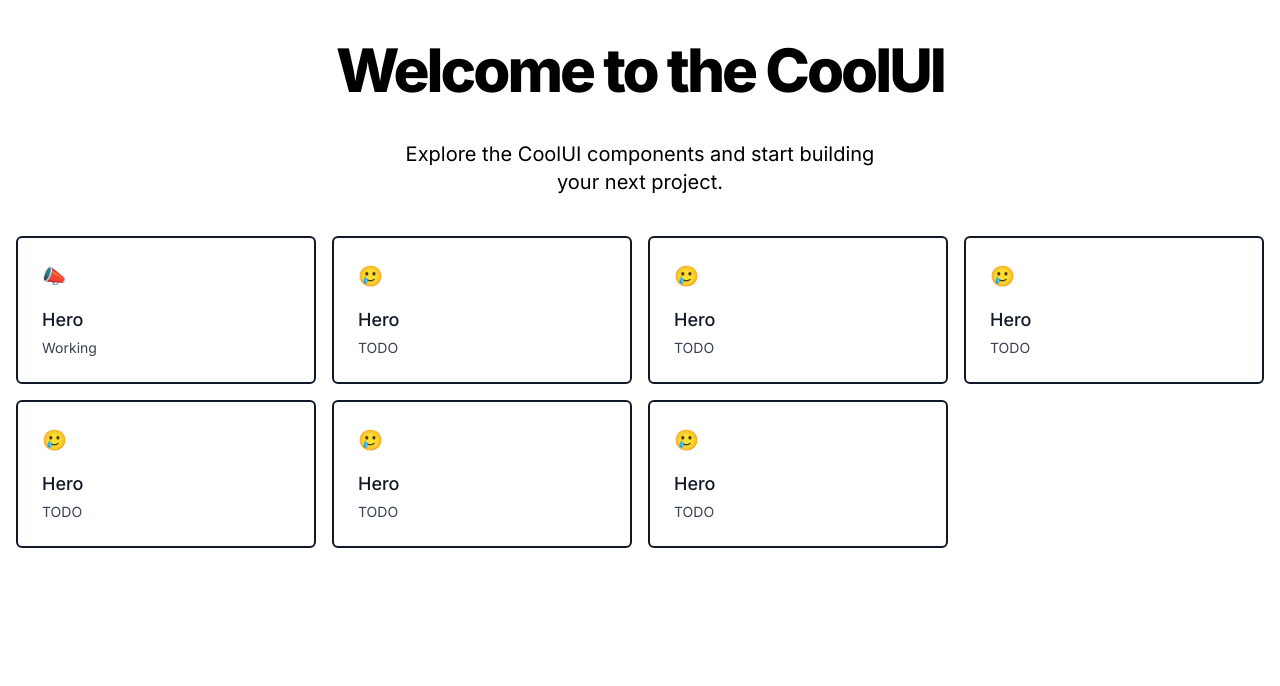
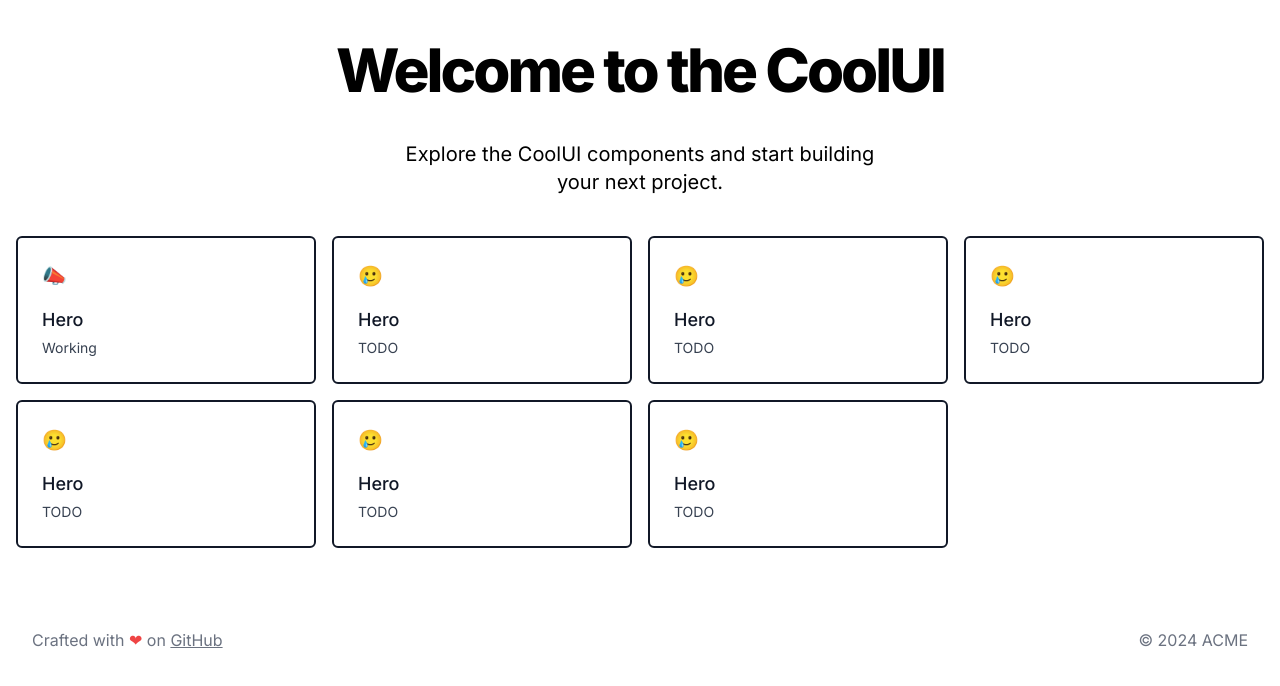
Before and after one commit to nazimboudeffa/coolui-nextjs-talwind, a Next.js app: page / in a window 1280 px wide. Shown: the top 686 px of the page. Built offline with nearby package versions, Linux system fonts and the light colour scheme.

Commit message:
Added footer

```diff
--- a/src/app/hero/page.tsx
+++ b/src/app/hero/page.tsx
@@ -13,7 +13,7 @@ export default function Hero() {
         objectPosition="center"
       />
       <Link className="absolute mt-10 px-20 py-5 bg-green-500 text-white rounded-lg hover:bg-green-600"
-        href="https://github.com/nazimboudeffa/ui-cool-nextjs-talwind"
+        href="#"
       >
         Start !
       </Link>
--- a/src/app/page.tsx
+++ b/src/app/page.tsx
@@ -139,6 +139,19 @@ export default function Home() {
         </li>
     </ul>
     </div>
+    <footer>
+        <div className="mx-auto max-w-screen-xl px-4 py-8 sm:px-6 lg:px-8">
+            <div className="flex items-center justify-between">
+                <div className="flex text-gray-500">
+                    <p>Crafted with <span className="text-red-500">❤</span> on <a href="https://github.com/nazimboudeffa/ui-cool-nextjs-talwind"><u>GitHub</u></a></p>
+                </div>
+
+                <div className="flex text-gray-500">
+                    <p>&copy; 2024 ACME</p>
+                </div>
+            </div>
+        </div>
+    </footer>
    </>
   );
 }
```
